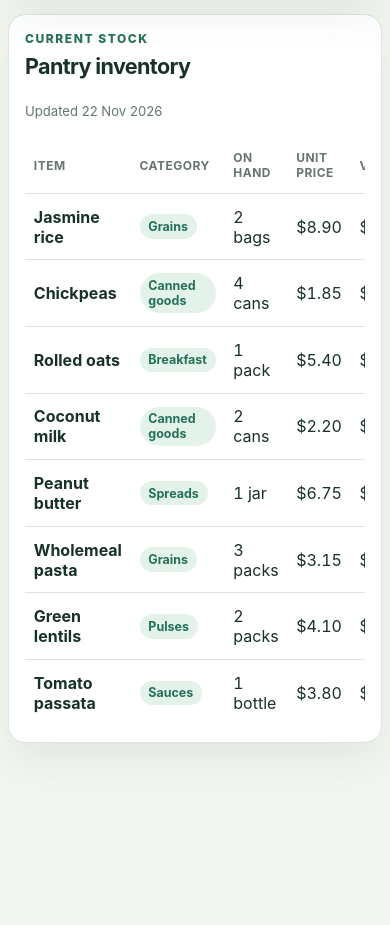
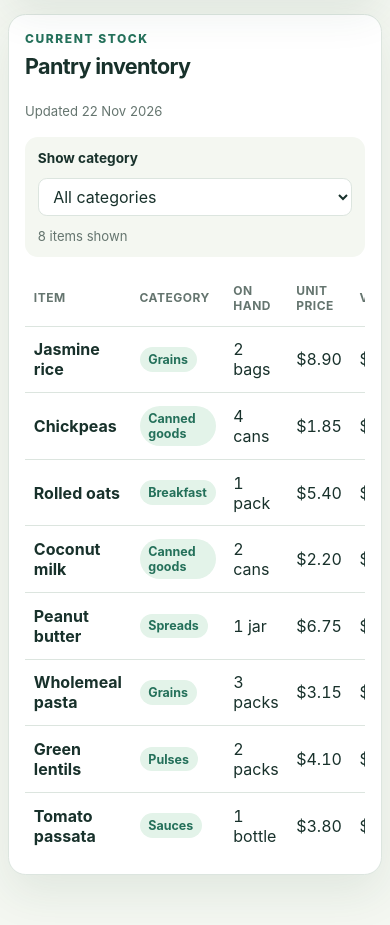
Before and after one commit to chocoHacks33/pantry-pulse-dashboard, a website: page index.html in a window 390 px wide. Shown: the part 780-1705 px from the top of the page. Before the commit the page ends 1587 px from the top, so only its background shows below. Drawn offline with Linux system fonts and the light colour scheme.

Commit message:
Add pantry category filtering

```diff
--- a/app.js
+++ b/app.js
@@ -9,7 +9,12 @@ const pantryItems = [
   { id: 8, name: "Tomato passata", category: "Sauces", quantity: 1, unit: "bottle", unitPrice: 3.8, expires: "2026-11-29", restockAt: 2 },
 ];
 
-const { formatCurrency, getInventorySummary, getItemValue } = PantryMetrics;
+const {
+  filterInventoryByCategory,
+  formatCurrency,
+  getInventorySummary,
+  getItemValue,
+} = PantryMetrics;
 
 function setText(id, value) {
   document.getElementById(id).textContent = value;
@@ -46,6 +51,26 @@ function renderInventory(items) {
   }
 }
 
+function updateInventoryView(category = "all") {
+  const visibleItems = filterInventoryByCategory(pantryItems, category);
+  renderInventory(visibleItems);
+  setText("inventory-results", `${visibleItems.length} ${visibleItems.length === 1 ? "item" : "items"} shown`);
+}
+
+function initializeCategoryFilter() {
+  const filter = document.getElementById("category-filter");
+  const categories = [...new Set(pantryItems.map((item) => item.category))].sort();
+
+  for (const category of categories) {
+    const option = document.createElement("option");
+    option.value = category;
+    option.textContent = category;
+    filter.append(option);
+  }
+
+  filter.addEventListener("change", () => updateInventoryView(filter.value));
+}
+
 function renderDashboard() {
   const summary = getInventorySummary(pantryItems);
 
@@ -54,7 +79,8 @@ function renderDashboard() {
   setText("inventory-value", formatCurrency(summary.totalValue));
   setText("category-count", summary.categoryCount);
   setText("last-updated", `Updated ${new Intl.DateTimeFormat("en-SG", { dateStyle: "medium" }).format(new Date())}`);
-  renderInventory(pantryItems);
+  initializeCategoryFilter();
+  updateInventoryView();
 }
 
 renderDashboard();
--- a/index.html
+++ b/index.html
@@ -54,6 +54,14 @@
           <p class="updated" id="last-updated" role="status" aria-live="polite"></p>
         </div>
 
+        <div class="inventory-controls">
+          <label for="category-filter">Show category</label>
+          <select id="category-filter">
+            <option value="all">All categories</option>
+          </select>
+          <p id="inventory-results" role="status" aria-live="polite"></p>
+        </div>
+
         <div class="table-wrap">
           <table>
             <caption class="sr-only">Current pantry items and their quantities, categories, and estimated values</caption>
--- a/lib/pantry.js
+++ b/lib/pantry.js
@@ -39,7 +39,13 @@
     }).format(amount);
   }
 
+  function filterInventoryByCategory(items, category) {
+    if (!category || category === "all") return [...items];
+    return items.filter((item) => item.category === category);
+  }
+
   return {
+    filterInventoryByCategory,
     formatCurrency,
     getInventorySummary,
     getItemValue,
--- a/styles.css
+++ b/styles.css
@@ -182,6 +182,42 @@ h2 {
   font-size: 0.82rem;
 }
 
+.inventory-controls {
+  display: flex;
+  align-items: center;
+  gap: 0.75rem;
+  margin-bottom: 0.8rem;
+  padding: 0.8rem;
+  background: var(--canvas);
+  border-radius: 0.8rem;
+}
+
+.inventory-controls label {
+  font-size: 0.85rem;
+  font-weight: 750;
+}
+
+.inventory-controls select {
+  min-height: 2.4rem;
+  padding: 0.45rem 2rem 0.45rem 0.65rem;
+  color: var(--ink);
+  background: var(--surface);
+  border: 1px solid var(--line);
+  border-radius: 0.55rem;
+  font: inherit;
+}
+
+.inventory-controls select:focus-visible {
+  outline: 3px solid rgba(36, 112, 90, 0.28);
+  outline-offset: 2px;
+}
+
+.inventory-controls p {
+  margin: 0 0 0 auto;
+  color: var(--muted);
+  font-size: 0.82rem;
+}
+
 .table-wrap {
   overflow-x: auto;
 }
@@ -265,6 +301,15 @@ tbody tr:last-child td {
     padding: 1rem;
   }
 
+  .inventory-controls {
+    align-items: stretch;
+    flex-direction: column;
+  }
+
+  .inventory-controls p {
+    margin-left: 0;
+  }
+
   th,
   td {
     padding: 0.8rem 0.55rem;
```
Also changed, not shown: test/pantry.test.js (+17 -0 lines).
